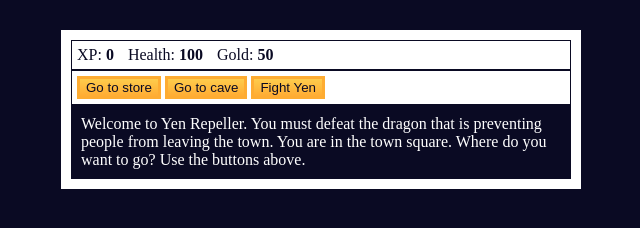
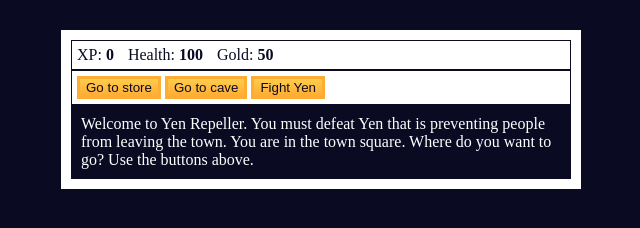
Before and after one commit to khoi0102/DragonSlayer, a plain HTML site: page index.html in a window 1280 px wide. Shown: the whole page, without its empty margins (319-959 px from the left). Drawn offline with Linux system fonts and the light colour scheme.

Commit message:
Update index.html

```diff
--- a/index.html
+++ b/index.html
@@ -22,7 +22,7 @@
         <span class="stat">Health: <strong><span id="monsterHealth"></span></strong></span>
       </div>
       <div id="text">
-        Welcome to Yen Repeller. You must defeat the dragon that is preventing people from leaving the town. You are in the town square. Where do you want to go? Use the buttons above.
+        Welcome to Yen Repeller. You must defeat Yen that is preventing people from leaving the town. You are in the town square. Where do you want to go? Use the buttons above.
       </div>
     </div>
     <script src="./script.js"></script>
```
